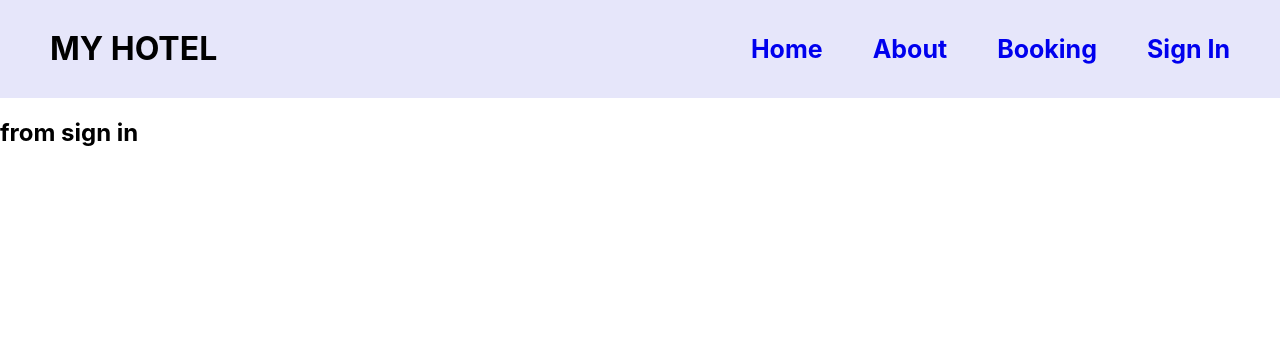
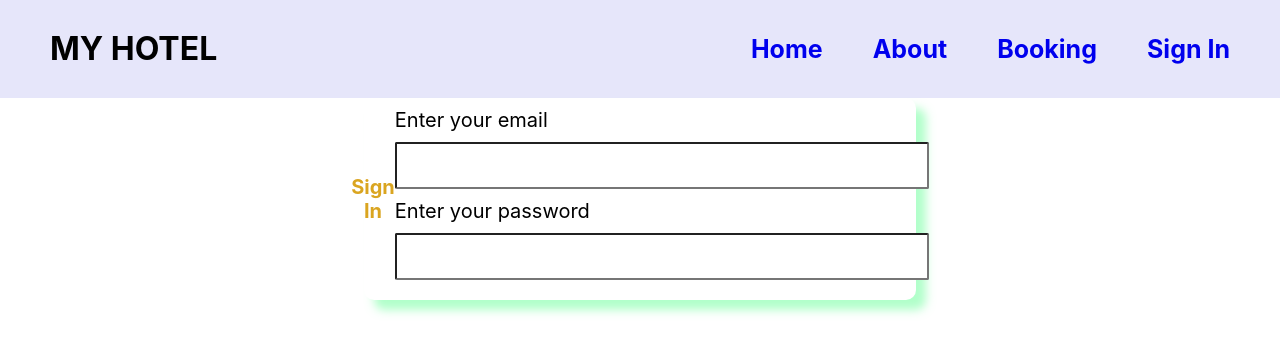
Before and after one commit to Shihab2022/hotel-project-with-firebase, a React (Create React App) app: page /signIn in a window 1280 px wide. Shown: the top 354 px of the page. Built offline with nearby package versions, Linux system fonts and the light colour scheme.

Commit message:
some code for sign in

```diff
--- a/src/Componant/Room/Room.css
+++ b/src/Componant/Room/Room.css
@@ -2,7 +2,7 @@
 
 display:flex;
 justify-content:space-around;
-box-shadow: 10px 10px 10px rgba(100,255,150,.1);
+box-shadow: 10px 10px 10px rgba(100,255,150,.6);
 align-items:center;
 position:relative;
 }
--- a/src/Componant/SingIn/SingIn.css
+++ b/src/Componant/SingIn/SingIn.css
@@ -0,0 +1,27 @@
+.form-container{
+    margin:0 auto;
+    width:40%;
+    display:flex;
+    justify-content:center;
+    align-items:center;
+    padding:10px 20px;
+    border-radius:10px;
+    box-shadow: 10px 10px 10px rgba(100,255,150,.5);
+}
+.form-container input{
+    width:500px;
+    padding:10px 15px;
+   margin:10px 0;
+   font-size:20px;
+   border-radius:2px;
+
+}
+.form-container label{
+    font-size:20px;
+}
+.form-title{
+    font-size:20px;
+    text-align:center;
+    font-weight:bold;
+    color:goldenrod;
+}
--- a/src/Componant/SingIn/SingIn.js
+++ b/src/Componant/SingIn/SingIn.js
@@ -1,9 +1,20 @@
 import React from 'react';
-
+import './SingIn.css'
 const SingIn = () => {
     return (
-        <div>
-           <h2>from sign in</h2>
+        <div className="form-container">
+            <h1 className="form-title">Sign In</h1>
+         <form >
+
+<div>
+<label htmlFor="Enter your email">Enter your email</label> <br />
+<input type="email"  required /></div>
+<label htmlFor="Enter your password">Enter your password</label> <br />
+<input type="password"  required />
+
+
+
+         </form>
         </div>
     );
 };
```
